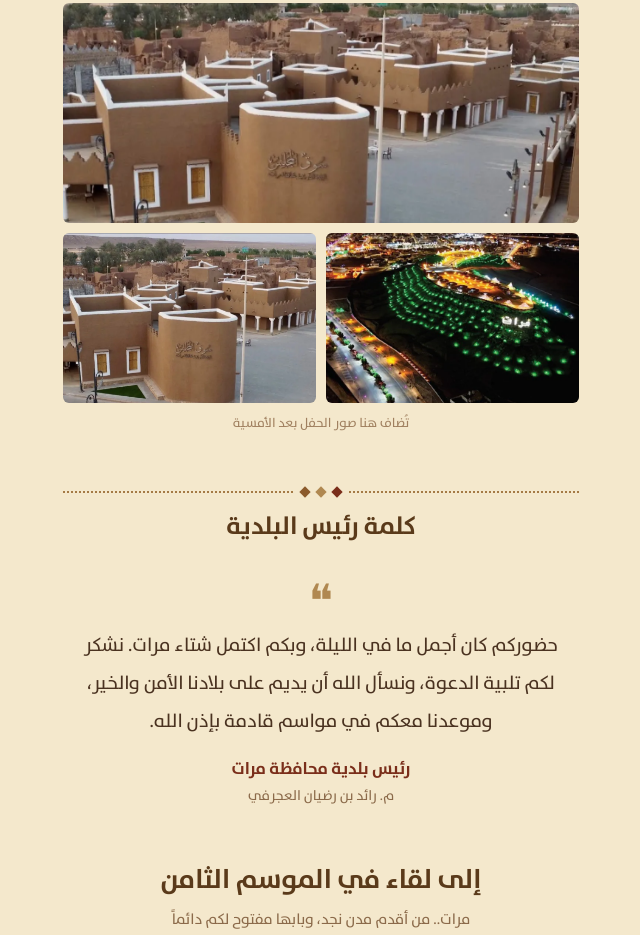
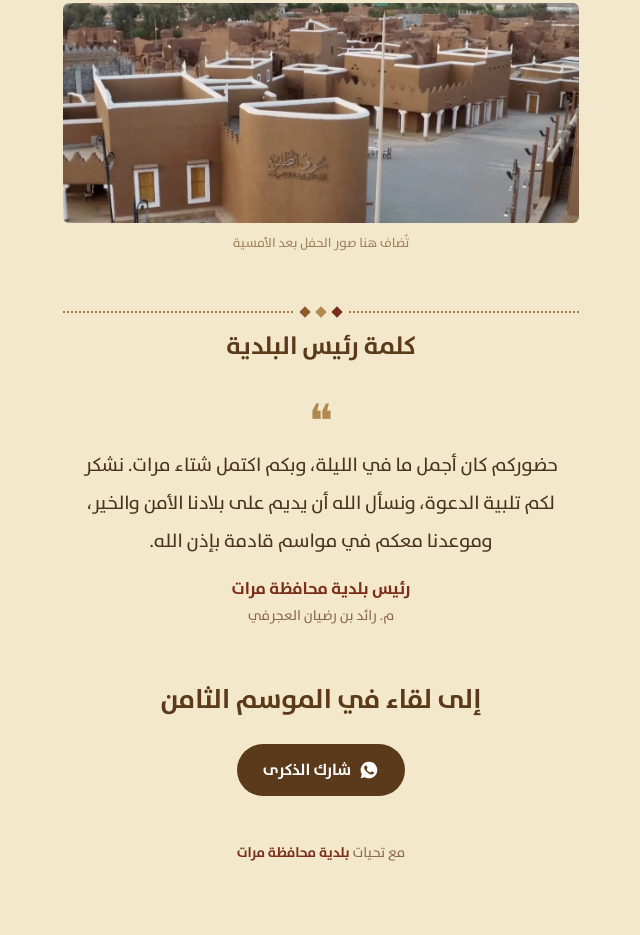
Before and after one commit to baladiyat-marat/baladiyat-marat.github.io, a plain HTML site: page shita/thikra-tajriba.html in a window 1280 px wide. Shown: the part 860-1795 px from the top of the page, without its empty margins (319-959 px from the left). After the commit the page ends 1758 px from the top, so only its background shows below. Drawn offline with Linux system fonts and the light colour scheme.

Commit message:
صفحة الذكرى التجريبية: حذف العبارة الأخيرة والصورة الليلية
Co-Authored-By: Claude Opus 5.5 <noreply@anthropic.com>
Claude-Session: https://claude.ai/code/session_01BNDTi5gFWkYV2YWwbX3ADq

```diff
--- a/shita/thikra-tajriba.html
+++ b/shita/thikra-tajriba.html
@@ -60,7 +60,7 @@ footer{text-align:center;padding:26px 16px 34px;font-size:14px;color:#8b6a4a}foo
 
 <section>
   <div class="head"><div class="orn"><i></i><i></i><i></i></div><h2>لقطات من الليلة</h2></div>
-  <div class="gal"><img class="big" src="thikra/souq.webp" alt=""><img src="thikra/night.webp" alt=""><img src="thikra/souq.webp" alt="" style="object-position:20% 60%"></div>
+  <div class="gal"><img class="big" src="thikra/souq.webp" alt=""></div>
   <div class="note">تُضاف هنا صور الحفل بعد الأمسية</div>
 </section>
 
@@ -70,7 +70,7 @@ footer{text-align:center;padding:26px 16px 34px;font-size:14px;color:#8b6a4a}foo
   <div class="sign"><b>رئيس بلدية محافظة مرات</b><span>م. رائد بن رضيان العجرفي</span></div>
 </section>
 
-<div class="next"><h2>إلى لقاء في الموسم الثامن</h2><p>مرات.. من أقدم مدن نجد، وبابها مفتوح لكم دائماً</p>
+<div class="next"><h2>إلى لقاء في الموسم الثامن</h2>
 <a class="share" id="share" href="#"><svg viewBox="0 0 24 24" fill="currentColor"><path d="M12 2a10 10 0 0 0-8.6 15.1L2 22l5-1.3A10 10 0 1 0 12 2zm5.3 14.1c-.2.6-1.3 1.2-1.8 1.2-.5.1-1 .1-3.4-.9-2.8-1.2-4.6-4.1-4.8-4.3-.1-.2-1.1-1.5-1.1-2.9s.7-2.1 1-2.4c.3-.3.6-.3.8-.3h.6c.2 0 .4 0 .6.5l.9 2.1c.1.2.1.4 0 .6l-.4.6-.4.5c-.1.1-.3.3-.1.6.2.3.8 1.3 1.7 2.1 1.2 1 2.1 1.3 2.4 1.5.3.1.5.1.7-.1l.9-1.1c.2-.3.4-.2.7-.1l2 1c.3.1.5.2.5.3.1.2.1.7-.1 1.3z"/></svg>شارك الذكرى</a></div>
 <footer>مع تحيات <b>بلدية محافظة مرات</b></footer>
 <script>
```
Also changed, not shown: shita/thikra/night.webp (deleted).
